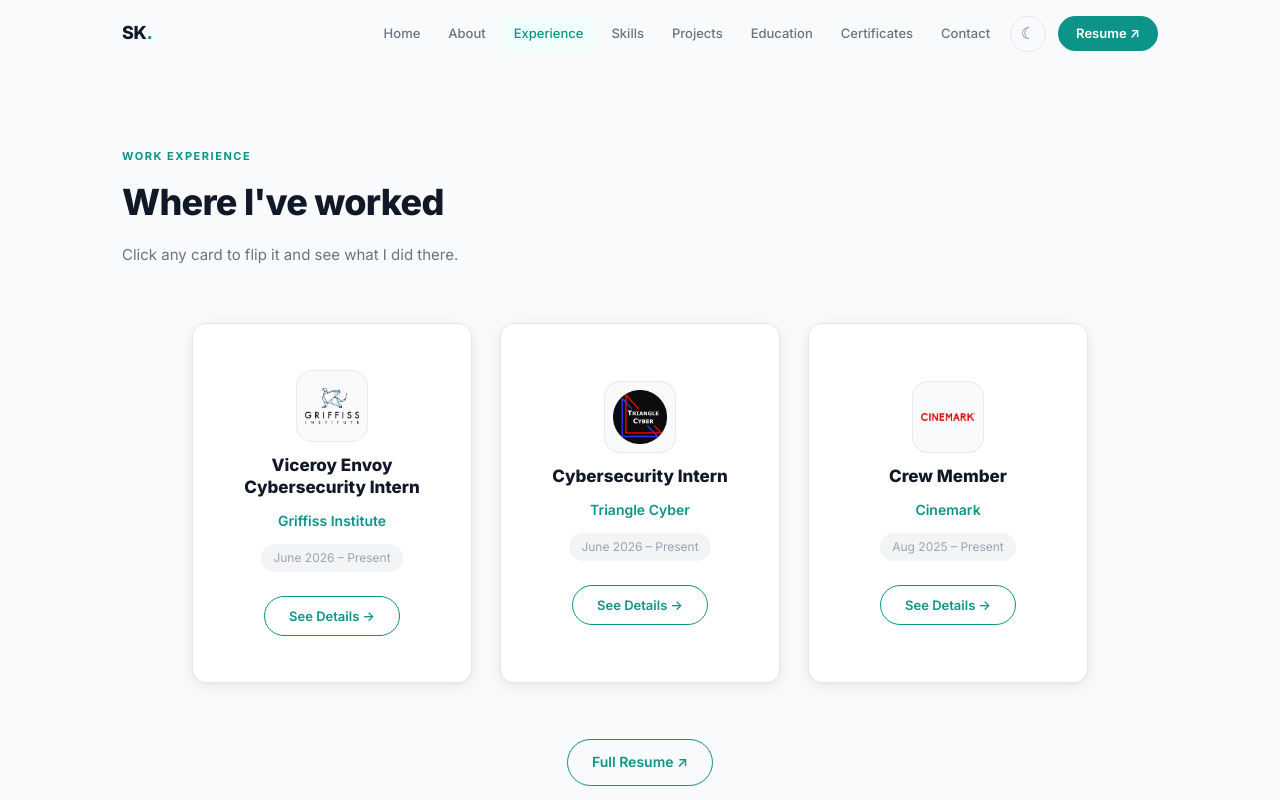
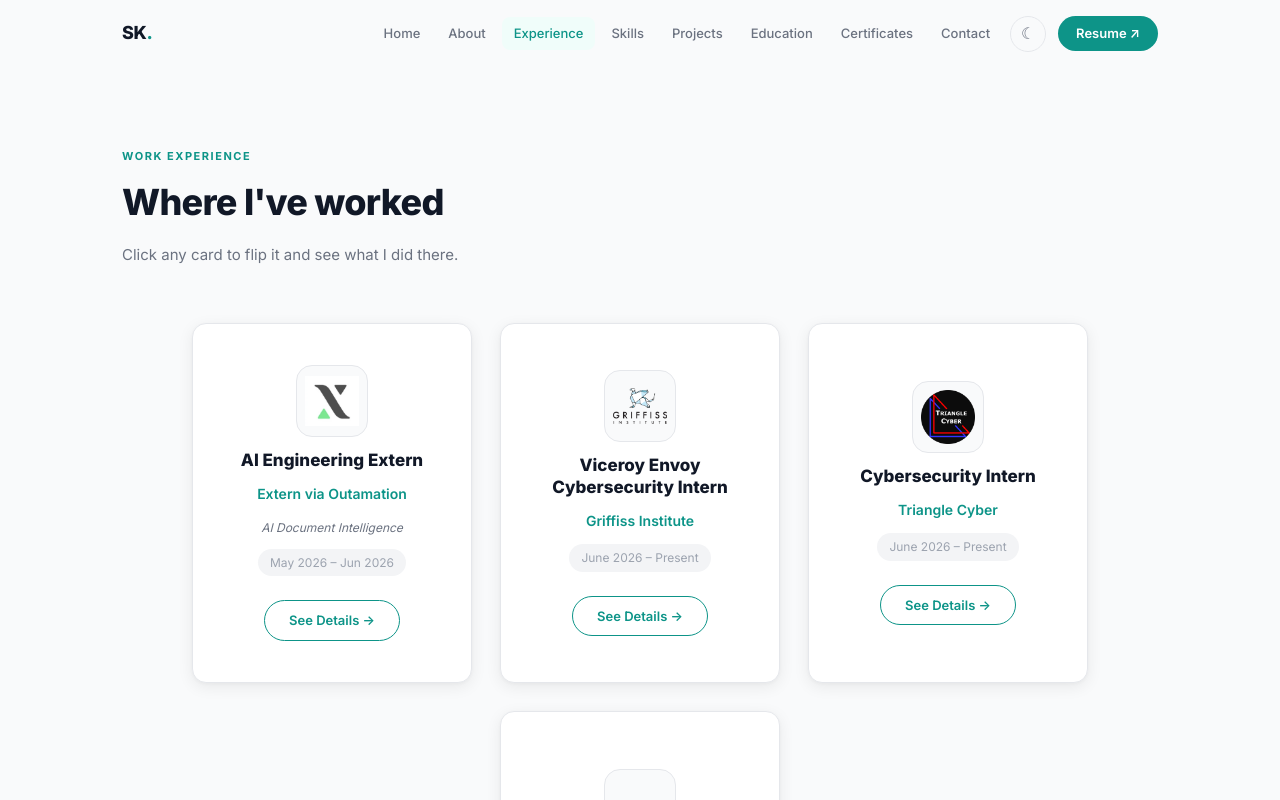
Before and after one commit to Shash34/Portfolio, a React (Create React App) app: page /experience in a window 1280 px wide. Shown: the top 800 px of the page. Built offline with nearby package versions, Linux system fonts and the light colour scheme; a web font is replaced by a local one.

Commit message:
Add Extern experience with logo

```diff
--- a/src/v2/pages/ExperiencePage.js
+++ b/src/v2/pages/ExperiencePage.js
@@ -2,10 +2,11 @@ import React, { useState } from 'react';
 import griffissLogo from '../../images/griffiss-logo.png';
 import triangleLogo from '../../images/triangle-cyber.png';
 import cinemarkLogo from '../../images/cinemark.png';
+import externLogo from '../../images/Externlogo.png';
 
 function CompanyLogo({ logo, company }) {
   const [errored, setErrored] = useState(false);
-  if (!errored) {
+  if (logo && !errored) {
     return (
       <div style={{
         width: 72, height: 72, borderRadius: 16,
@@ -34,7 +35,7 @@ function CompanyLogo({ logo, company }) {
   );
 }
 
-function WorkCard({ title, company, date, logo, description }) {
+function WorkCard({ title, company, subtitle, date, logo, description }) {
   const [flipped, setFlipped] = useState(false);
 
   return (
@@ -61,6 +62,7 @@ function WorkCard({ title, company, date, logo, description }) {
           <CompanyLogo logo={logo} company={company} />
           <div style={{ fontWeight: 800, fontSize: 17, color: 'var(--text)', lineHeight: 1.3 }}>{title}</div>
           <div style={{ fontWeight: 600, fontSize: 14, color: 'var(--accent)' }}>{company}</div>
+          {subtitle && <div style={{ fontSize: 12, color: 'var(--text-muted)', fontStyle: 'italic' }}>{subtitle}</div>}
           <div style={{ fontSize: 12, color: 'var(--text-light)', background: 'var(--border-light)', padding: '4px 12px', borderRadius: 20 }}>{date}</div>
           <button onClick={() => setFlipped(true)} style={{
             marginTop: 12, padding: '9px 24px', borderRadius: 30,
@@ -88,12 +90,16 @@ function WorkCard({ title, company, date, logo, description }) {
           color: '#fff',
         }}>
           <div style={{ fontWeight: 800, fontSize: 15, marginBottom: 4 }}>{title}</div>
-          <div style={{ fontSize: 12, opacity: 0.8, marginBottom: 20 }}>{company} · {date}</div>
-          <div style={{ flex: 1, fontSize: 13, lineHeight: 1.8, opacity: 0.95, whiteSpace: 'pre-line', overflowY: 'auto', wordBreak: 'break-word' }}>
+          <div style={{ fontSize: 12, opacity: 0.8, marginBottom: 12 }}>{company} · {date}</div>
+          <div className="card-scroll" style={{
+            flex: 1, fontSize: 12, lineHeight: 1.7, opacity: 0.95,
+            whiteSpace: 'pre-line', overflowY: 'auto', wordBreak: 'break-word',
+            paddingRight: 4,
+          }}>
             {description || 'More details coming soon.'}
           </div>
           <button onClick={() => setFlipped(false)} style={{
-            marginTop: 16, padding: '8px 20px', borderRadius: 30,
+            marginTop: 12, padding: '8px 20px', borderRadius: 30,
             border: '1.5px solid rgba(255,255,255,0.6)',
             background: 'transparent', color: '#fff',
             fontWeight: 600, fontSize: 13, cursor: 'pointer',
@@ -106,11 +112,26 @@ function WorkCard({ title, company, date, logo, description }) {
           </button>
         </div>
       </div>
+
+      <style>{`
+        .card-scroll::-webkit-scrollbar { width: 4px; }
+        .card-scroll::-webkit-scrollbar-track { background: rgba(255,255,255,0.1); border-radius: 4px; }
+        .card-scroll::-webkit-scrollbar-thumb { background: rgba(255,255,255,0.4); border-radius: 4px; }
+        .card-scroll::-webkit-scrollbar-thumb:hover { background: rgba(255,255,255,0.65); }
+      `}</style>
     </div>
   );
 }
 
 const jobs = [
+  {
+    title: 'AI Engineering Extern',
+    company: 'Extern via Outamation',
+    subtitle: 'AI Document Intelligence',
+    date: 'May 2026 – Jun 2026',
+    logo: externLogo,
+    description: `• Engineered modular AI document intelligence pipelines in Python to process 200+ page mortgage files, combining PyMuPDF for digital PDF extraction and EasyOCR for scanned documents, with automatic routing logic to select the correct engine per document type\n• Built a RAG-based retrieval system using LlamaIndex, HuggingFace embeddings, and Claude Haiku, with chunk tuning (300-token chunks, 50-token overlap) and metadata filtering to improve retrieval precision across multi-document corpora\n• Deployed an end-to-end document Q&A interface using Gradio, featuring confidence scoring, source citations, and support for both digital and scanned PDFs`,
+  },
   {
     title: 'Viceroy Envoy Cybersecurity Intern',
     company: 'Griffiss Institute',
@@ -130,7 +151,7 @@ const jobs = [
     company: 'Cinemark',
     date: 'Aug 2025 – Present',
     logo: cinemarkLogo,
-    description: `• Provided customer service at box office, concessions, and ticket scanning\n\n• Maintained cleanliness and safety standards\n\n• Assisted guests and resolved issues in a fast-paced environment\n\n• Operated POS systems and handled transactions accurately`,
+    description: `• Provided customer service at box office, concessions, and ticket scanning\n• Maintained cleanliness and safety standards\n• Assisted guests and resolved issues in a fast-paced environment\n• Operated POS systems and handled transactions accurately`,
   },
 ];
 
```
Also changed, not shown: src/images/Externlogo.png (added).
